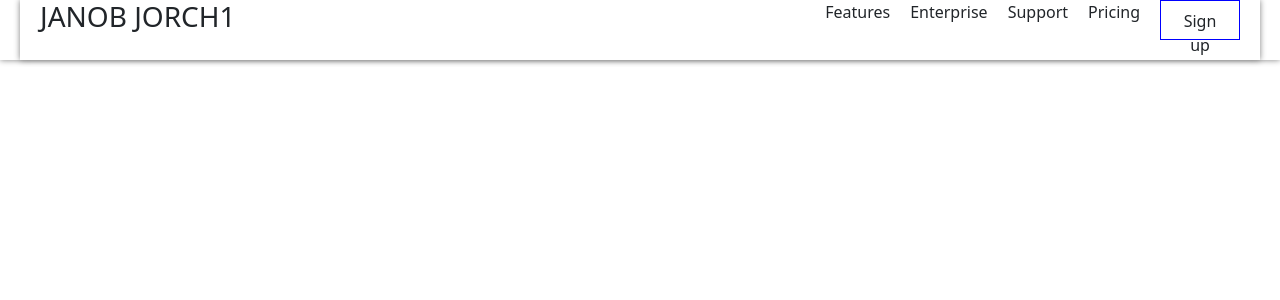
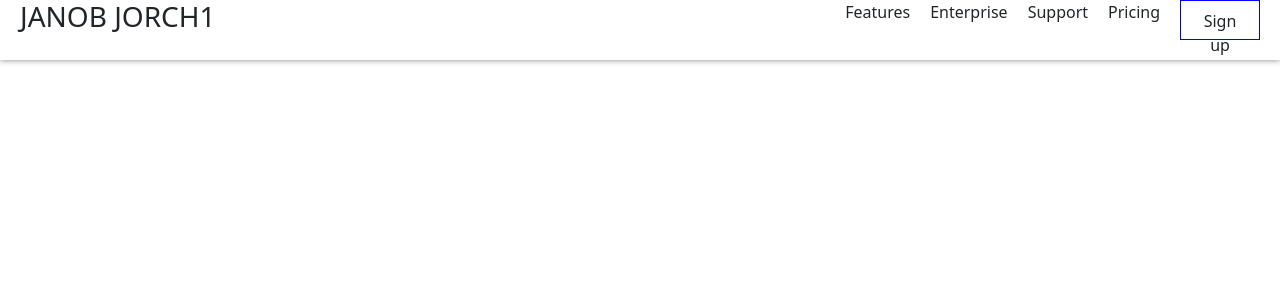
Before and after one commit to Juratbekdasturchi/loyihaffff, a React (Create React App) app: page / in a window 1280 px wide. Shown: the top 300 px of the page. Built offline with nearby package versions, Linux system fonts and the light colour scheme.

Commit message:
Add commiting

```diff
--- a/src/App.js
+++ b/src/App.js
@@ -4,7 +4,7 @@ import './App.css';
 function App() {
   return (
     <div className="App">
-      <header className="App-header">
+      {/* <header className="App-header"> */}
         <header>
           <h3> JANOB JORCH1 </h3>
           <ul>
@@ -27,7 +27,7 @@ function App() {
         >
           Learn React
         </a> */}
-      </header>
+      {/* </header> */}
     </div>
   );
 }
```
